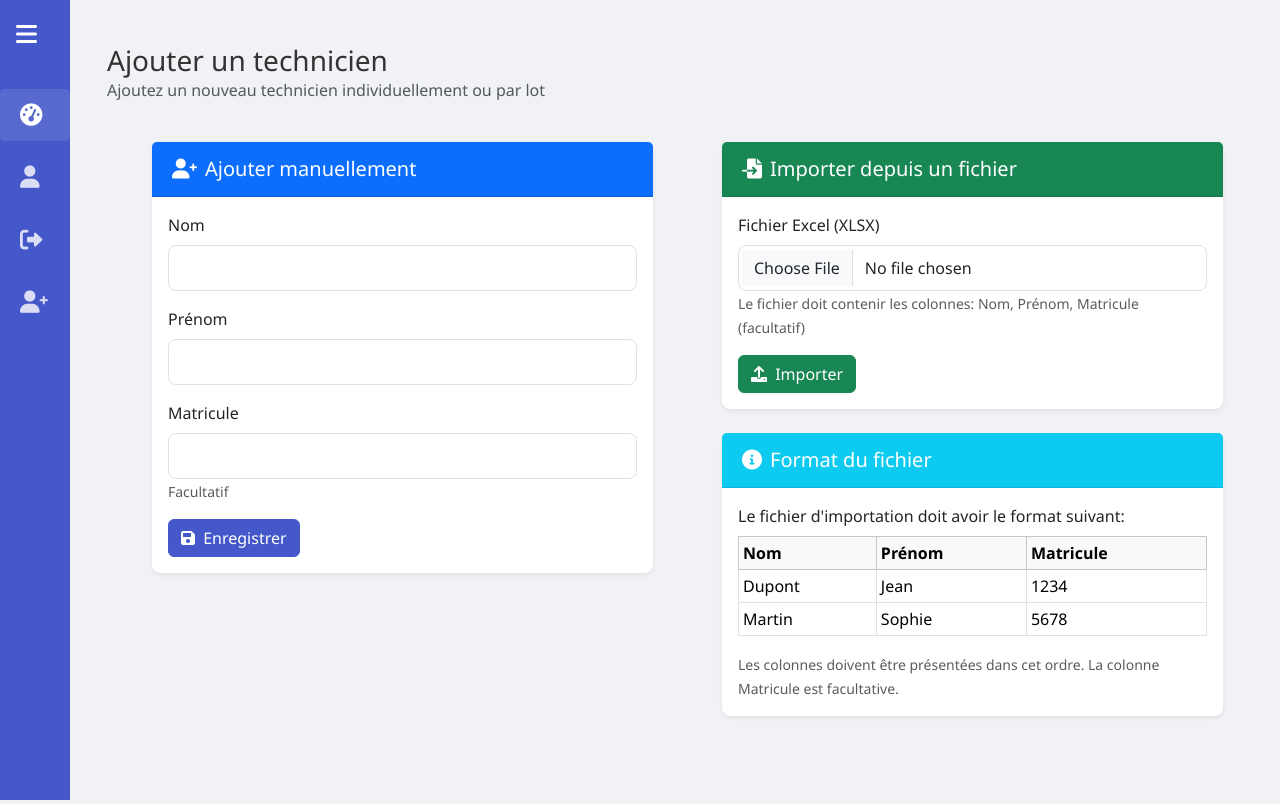
After one commit to Mihajaz/FDM, a Django app: page /technicians/create/ in a window 1280 px wide. The commit adds this page. Run offline with Django 5.2, Linux system fonts and the light colour scheme; the visitor is signed in with stand-in values (Sample User, id 1); some libraries are stand-ins or nearby versions.

Commit message:
Ajout de la fonctionnalité *de création de technicien avec gestion des erreurs et importation par fichier. Mise à jour des modèles pour inclure l'attribut 'updated_by' et amélioration de l'affichage des dates dans les templates.

```diff
--- a/frais_app/templates/base.html
+++ b/frais_app/templates/base.html
@@ -36,6 +36,12 @@
         <i class="fas fa-sign-out-alt"></i>
         <span>Se déconnecter</span>
       </a>
+      {% if user.is_authenticated and perms.frais_app.can_create_technician %}
+      <a href="{% url 'create_technician' %}" class="nav-link" title="Ajouter un technicien">
+        <i class="fas fa-user-plus"></i>
+        <span>Ajouter un technicien</span>
+      </a>
+      {% endif %}
     </div>
   </div>
 
--- /dev/null
+++ b/frais_app/templates/create_technician.html
@@ -0,0 +1,146 @@
+{% extends "base.html" %}
+{% load static %}
+
+{% block title %}Ajouter un technicien | Frais de Mission{% endblock %}
+
+{% block content %}
+<div class="container py-4">
+    <div class="row mb-4">
+        <div class="col">
+            <h1 class="h3 mb-0">Ajouter un technicien</h1>
+            <p class="text-muted">Ajoutez un nouveau technicien individuellement ou par lot</p>
+        </div>
+    </div>
+
+    <div class="row">
+        <div class="col-md-6 mb-4">
+            <div class="card shadow-sm">
+                <div class="card-header bg-primary text-white">
+                    <h5 class="mb-0"><i class="fas fa-user-plus me-2"></i>Ajouter manuellement</h5>
+                </div>
+                <div class="card-body">
+                    <form method="post" action="{% url 'create_technician' %}">
+                        {% csrf_token %}
+
+                        {% if form_errors %}
+                        <div class="alert alert-danger">
+                            <ul class="mb-0">
+                                {% for error in form_errors %}
+                                <li>{{ error }}</li>
+                                {% endfor %}
+                            </ul>
+                        </div>
+                        {% endif %}
+
+                        {% if single_success %}
+                        <div class="alert alert-success">
+                            Le technicien a été ajouté avec succès.
+                        </div>
+                        {% endif %}
+
+                        <div class="mb-3">
+                            <label for="last_name" class="form-label">Nom</label>
+                            <input type="text" class="form-control" id="last_name" name="last_name" required>
+                        </div>
+                        <div class="mb-3">
+                            <label for="first_name" class="form-label">Prénom</label>
+                            <input type="text" class="form-control" id="first_name" name="first_name" required>
+                        </div>
+                        <div class="mb-3">
+                            <label for="matricule" class="form-label">Matricule</label>
+                            <input type="text" class="form-control" id="matricule" name="matricule">
+                            <small class="text-muted">Facultatif</small>
+                        </div>
+                        <input type="hidden" name="form_type" value="single">
+                        <button type="submit" class="btn btn-primary">
+                            <i class="fas fa-save me-1"></i> Enregistrer
+                        </button>
+                    </form>
+                </div>
+            </div>
+        </div>
+
+        <div class="col-md-6 mb-4">
+            <div class="card shadow-sm">
+                <div class="card-header bg-success text-white">
+                    <h5 class="mb-0"><i class="fas fa-file-import me-2"></i>Importer depuis un fichier</h5>
+                </div>
+                <div class="card-body">
+                    <form method="post" action="{% url 'create_technician' %}" enctype="multipart/form-data">
+                        {% csrf_token %}
+
+                        {% if file_errors %}
+                        <div class="alert alert-danger">
+                            <ul class="mb-0">
+                                {% for error in file_errors %}
+                                <li>{{ error }}</li>
+                                {% endfor %}
+                            </ul>
+                        </div>
+                        {% endif %}
+
+                        {% if file_success %}
+                        <div class="alert alert-success">
+                            {{ file_success }}
+                        </div>
+                        {% endif %}
+
+                        <div class="mb-3">
+                            <label for="file" class="form-label">Fichier Excel (XLSX)</label>
+                            <input type="file" class="form-control" id="file" name="file" accept=".xlsx, .xls, .csv" required>
+                            <small class="text-muted">Le fichier doit contenir les colonnes: Nom, Prénom, Matricule (facultatif)</small>
+                        </div>
+                        <input type="hidden" name="form_type" value="file">
+                        <button type="submit" class="btn btn-success">
+                            <i class="fas fa-upload me-1"></i> Importer
+                        </button>
+                    </form>
+                </div>
+            </div>
+
+            <div class="card mt-4 shadow-sm">
+                <div class="card-header bg-info text-white">
+                    <h5 class="mb-0"><i class="fas fa-info-circle me-2"></i>Format du fichier</h5>
+                </div>
+                <div class="card-body">
+                    <p class="mb-2">Le fichier d'importation doit avoir le format suivant:</p>
+                    <table class="table table-sm table-bordered">
+                        <thead class="table-light">
+                            <tr>
+                                <th>Nom</th>
+                                <th>Prénom</th>
+                                <th>Matricule</th>
+                            </tr>
+                        </thead>
+                        <tbody>
+                            <tr>
+                                <td>Dupont</td>
+                                <td>Jean</td>
+                                <td>1234</td>
+                            </tr>
+                            <tr>
+                                <td>Martin</td>
+                                <td>Sophie</td>
+                                <td>5678</td>
+                            </tr>
+                        </tbody>
+                    </table>
+                    <small class="text-muted">Les colonnes doivent être présentées dans cet ordre. La colonne Matricule est facultative.</small>
+                </div>
+            </div>
+        </div>
+    </div>
+</div>
+{% endblock %}
+
+{% block extra_scripts %}
+<script>
+  // Désactivation des alertes après 5 secondes
+  setTimeout(function() {
+    document.querySelectorAll('.alert').forEach(function(alert) {
+      const bsAlert = new bootstrap.Alert(alert);
+      bsAlert.close();
+    });
+  }, 5000);
+</script>
+{% endblock %}
--- a/frais_app/urls.py
+++ b/frais_app/urls.py
@@ -1,5 +1,5 @@
 from django.urls import path
-from .views import MissionListView, HistoryView, RegisterView , CustomLoginView ,CustomLogoutView,EditMissionView,GeneratePDFView,ExportMissionsPDFView,ExportMissionExcelView
+from .views import MissionListView, HistoryView, RegisterView , CustomLoginView ,CustomLogoutView,EditMissionView,GeneratePDFView,ExportMissionsPDFView,ExportMissionExcelView, CreateTechnicianView
 from . import views
 from django.conf import settings
 from django.conf.urls.static import static
@@ -19,6 +19,7 @@ urlpatterns = [
     path('missions/<int:mission_id>/export-csv/', views.ExportMissionCSVView.as_view(), name='export_mission_csv'),
     path('missions/<int:mission_id>/export-docx/', views.ExportMissionDocxView.as_view(), name='export_mission_docx'),
     path('mission/<int:mission_id>/upload-file/', views.UploadMissionFileView.as_view(), name='upload_mission_file'),
+     path('technicians/create/', CreateTechnicianView.as_view(), name='create_technician'),
 
 ]
 
--- a/frais_app/views.py
+++ b/frais_app/views.py
@@ -38,6 +38,11 @@ from django.conf import settings
 import threading
 from django.core.mail import send_mail
 from django.http import HttpResponseRedirect
+from django.db import transaction
+import io
+import pandas as pd
+from django.contrib.auth.mixins import LoginRequiredMixin
+from django.views.generic import TemplateView
 
 
 
@@ -155,15 +160,12 @@ class MissionListView(View):
             'missions': missions,
             'technicians': technicians,
             'active_tab': 'missions',  # Pour le style lorsqu'on clique sur historique ou accueil
-            'new_missions': new_missions ,
+            'new_missions': new_missions,
             'validated_missions': validated_missions,
             'refused_missions': refused_missions,
             'total_missions': total_missions,
-
-
         }
         return render(request, 'index.html', context)
-
 
     # stockage des données de la mission dans la base
     def post(self, request, *args, **kwargs):
@@ -193,16 +195,16 @@ class MissionListView(View):
             end_hour=end_hour,
             location=location,
             facturation=facturation,
-            created_by=request.user
+            created_by=request.user,
+            updated_by=request.user  # Ajouter l'utilisateur qui crée comme le premier à mettre à jour
         )
+
         def send_email_async(subject, message, from_email, recipient_list):
             threading.Thread(
                  target=send_mail,
                  args=(subject, message, from_email, recipient_list),
                  kwargs={'fail_silently': False}
              ).start()
-
-
 
         techniciens_ids = request.POST.getlist('techniciens')
         for tech_id in techniciens_ids:
@@ -224,12 +226,11 @@ class MissionListView(View):
         # Envoyer une notification par e-mail de manière asynchrone
         subject = "Nouvelle mission créée"
         message = f"Une nouvelle mission a été créée par {request.user.username}.\n\nDétails : {mission.mission_details}"
-        recipient_list = ['mihajarazafimahazoson@gmail.com']  # Remplacez par l'adresse e-mail souhaitée a qui envoée le mail , normalement DG
+        recipient_list = ['mihajarazafimahazoson@gmail.com']  # Remplacez par l'adresse e-mail souhaitée à qui envoyer le mail, normalement DG
         send_email_async(subject, message, 'mihaja356@gmail.com', recipient_list)
 
         # Ajouter un message de succès
         messages.success(request, "La mission a été créée avec succès!")
-
 
         return redirect('missions')
 
@@ -378,7 +379,7 @@ class CustomLogoutView(LogoutView):
 
 
 
-#  class pour mettre à jour les données entrés par l'utilisateur
+# class pour mettre à jour les données entrés par l'utilisateur
 class EditMissionView(View):
     def post(self, request, mission_id, *args, **kwargs):
         mission = Mission.objects.get(id=mission_id)
@@ -406,6 +407,7 @@ class EditMissionView(View):
         mission.end_hour = end_hour
         mission.location = location
         mission.facturation = facturation
+        mission.updated_by = request.user
         mission.save()
 
         # Mise à jour des techniciens
@@ -1038,3 +1040,132 @@ class UploadMissionFileView(View):
 
         # Rediriger vers la page d'où provient la requête
         return redirect('history')
+
+
+
+#pour la création d'un technicien
+class CreateTechnicianView(LoginRequiredMixin, TemplateView):
+    template_name = 'create_technician.html'
+
+    def get(self, request, *args, **kwargs):
+        context = {}
+
+        # Récupérer les messages de session et les ajouter au contexte
+        if 'single_success' in request.session:
+            context['single_success'] = request.session.pop('single_success')
+
+        if 'form_errors' in request.session:
+            context['form_errors'] = request.session.pop('form_errors')
+
+        if 'file_success' in request.session:
+            context['file_success'] = request.session.pop('file_success')
+
+        if 'file_errors' in request.session:
+            context['file_errors'] = request.session.pop('file_errors')
+
+        return render(request, self.template_name, context)
+
+    def post(self, request, *args, **kwargs):
+        form_type = request.POST.get('form_type')
+
+        if form_type == 'single':
+            # Traitement de l'ajout d'un seul technicien
+            return self._handle_single_technician(request)
+        elif form_type == 'file':
+            # Traitement de l'import par fichier
+            return self._handle_file_import(request)
+
+        # Si form_type n'est pas reconnu, rediriger vers la page
+        return redirect('create_technician')
+
+    def _handle_single_technician(self, request):
+        """Gère l'ajout d'un technicien unique"""
+        last_name = request.POST.get('last_name')
+        first_name = request.POST.get('first_name')
+        matricule = request.POST.get('matricule')
+
+        # Validation des données
+        errors = []
+        if not last_name:
+            errors.append("Le nom est requis")
+        if not first_name:
+            errors.append("Le prénom est requis")
+
+        if errors:
+            request.session['form_errors'] = errors
+            return redirect('create_technician')
+
+        # Création du technicien
+        try:
+            Technician.objects.create(
+                last_name=last_name,
+                first_name=first_name,
+                matricule=matricule if matricule else None
+            )
+            request.session['single_success'] = True
+        except Exception as e:
+            errors.append(f"Erreur lors de l'enregistrement: {str(e)}")
+            request.session['form_errors'] = errors
+
+        return redirect('create_technician')
+
+    def _handle_file_import(self, request):
+        """Gère l'import de techniciens depuis un fichier"""
+        if 'file' not in request.FILES:
+            request.session['file_errors'] = ["Aucun fichier n'a été soumis"]
+            return redirect('create_technician')
+
+        file = request.FILES['file']
+
+        # Vérifier l'extension du fichier
+        if not file.name.endswith(('.xlsx', '.xls', '.csv')):
+            request.session['file_errors'] = ["Format de fichier non pris en charge. Utilisez XLSX, XLS ou CSV."]
+            return redirect('create_technician')
+
+        try:
+            # Lecture du fichier
+            if file.name.endswith('.csv'):
+                df = pd.read_csv(file)
+            else:
+                df = pd.read_excel(file)
+
+            # Vérification des colonnes requises
+            required_columns = ['Nom', 'Prénom']
+            if not all(col in df.columns for col in required_columns):
+                request.session['file_errors'] = ["Le fichier doit contenir les colonnes 'Nom' et 'Prénom'"]
+                return redirect('create_technician')
+
+            # Import des techniciens en une seule transaction
+            technicians_added = self._import_technicians_from_dataframe(df)
+            request.session['file_success'] = f"{technicians_added} technicien(s) ont été importés avec succès."
+
+        except Exception as e:
+            request.session['file_errors'] = [f"Erreur lors de l'importation du fichier: {str(e)}"]
+
+        return redirect('create_technician')
+
+    @transaction.atomic
+    def _import_technicians_from_dataframe(self, df):
+        """Importe les techniciens depuis un DataFrame pandas"""
+        count = 0
+        for _, row in df.iterrows():
+            # Extraire les données du DataFrame
+            last_name = row.get('Nom', '').strip()
+            first_name = row.get('Prénom', '').strip()
+
+            # Vérifier les valeurs obligatoires
+            if not last_name or not first_name:
+                continue
+
+            # Gérer le matricule s'il existe
+            matricule = None
+            if 'Matricule' in row and pd.notna(row['Matricule']):
+                matricule = str(row['Matricule']).strip()
+
+            # Créer le technicien
+            Technician.objects.create(
+                last_name=last_name,
+                first_name=first_name,
+                matricule=matricule
+            )
+            count += 1
```
Also changed, not shown: frais_app/models.py (+19 -10 lines), frais_app/templates/detail_modal.html (+20 -36 lines), requirements.txt (+17 -1 lines).
